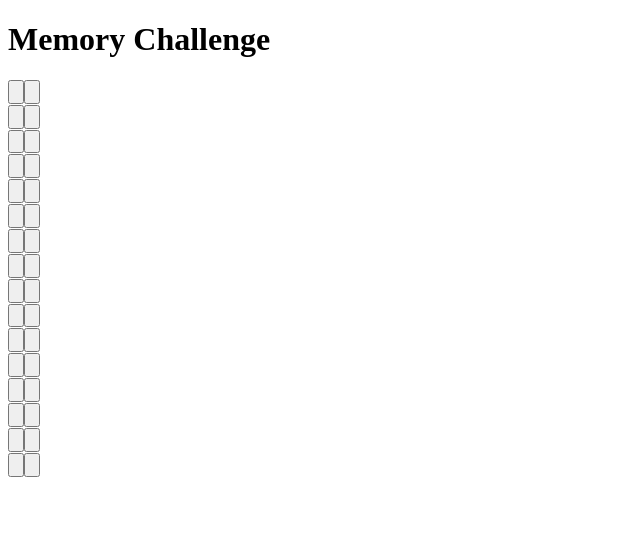
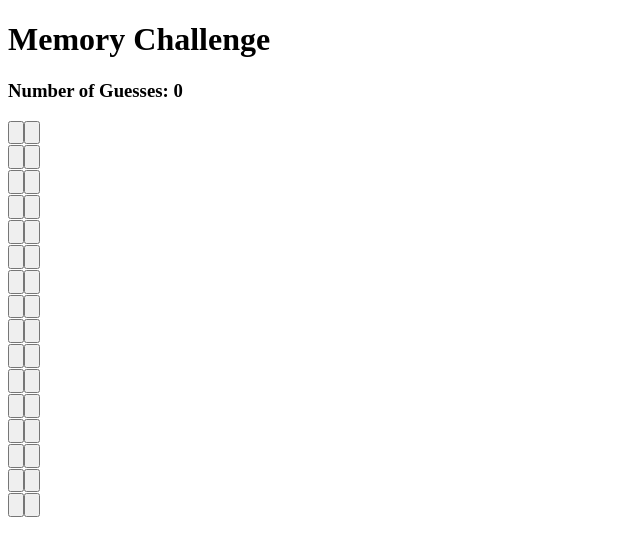
Before and after one commit to derrick-fleming/memory-game, a React app: page / in a window 1280 px wide. Shown: the top 556 px of the page, without its empty margins (0-640 px from the left). Built offline with nearby package versions, Linux system fonts and the light colour scheme; the HTML template or start-up script is replaced by a standard one.

Commit message:
Updated styling of game-over text and added a tracker on game board to alert users to how many attempts they have made so far.

```diff
--- a/src/app.tsx
+++ b/src/app.tsx
@@ -7,7 +7,7 @@ export default function App(){
       <div>
         <h1>Memory Challenge</h1>
       </div>
-      <div className='row'>
+      <div>
           { GameBoard() }
       </div>
     </>
--- a/src/components/game-board.tsx
+++ b/src/components/game-board.tsx
@@ -1,4 +1,4 @@
-import React, { SyntheticEvent, useEffect, useState } from "react";
+import React, { SyntheticEvent, useState } from "react";
 import shapes from "../lib/shapes";
 import Card from "./card";
 import _ from 'lodash';
@@ -58,13 +58,24 @@ const GameBoard = function () {
 
   if (matched.length === shapes.length) {
     return (
-      <div>
-        <h1>It took you {tries} guesses with {matched.length} possible matches.</h1>
-        <h1>Your accuracy is: {Math.floor((matched.length / tries) * 100)}%</h1>
+      <div className='points'>
+        <h3>It took you {tries} guesses with {matched.length} possible matches.</h3>
+        <h3>Your accuracy is: {Math.floor((matched.length / tries) * 100)}%</h3>
       </div>
     )
   }
-  return cardTypes;
+  return (
+    <>
+      <div>
+        <h3 className='guesses'>
+          Number of Guesses: {tries}
+        </h3>
+      </div>
+      <div className='row'>
+        {cardTypes}
+      </div>
+    </>
+  );
 }
 
 export default GameBoard;
```
Also changed, not shown: 1 other file (tests, documents, lock files or other folders).
